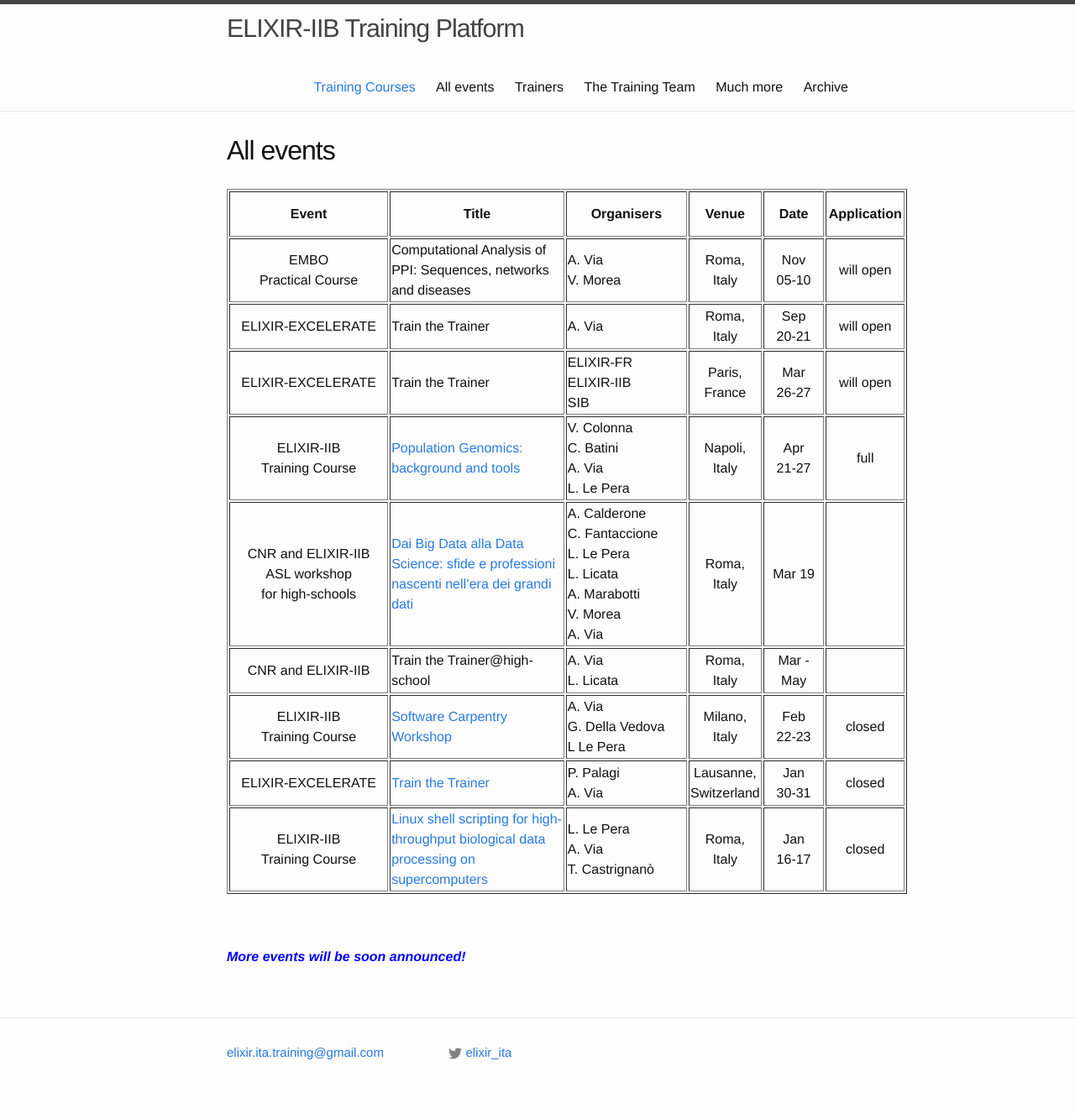
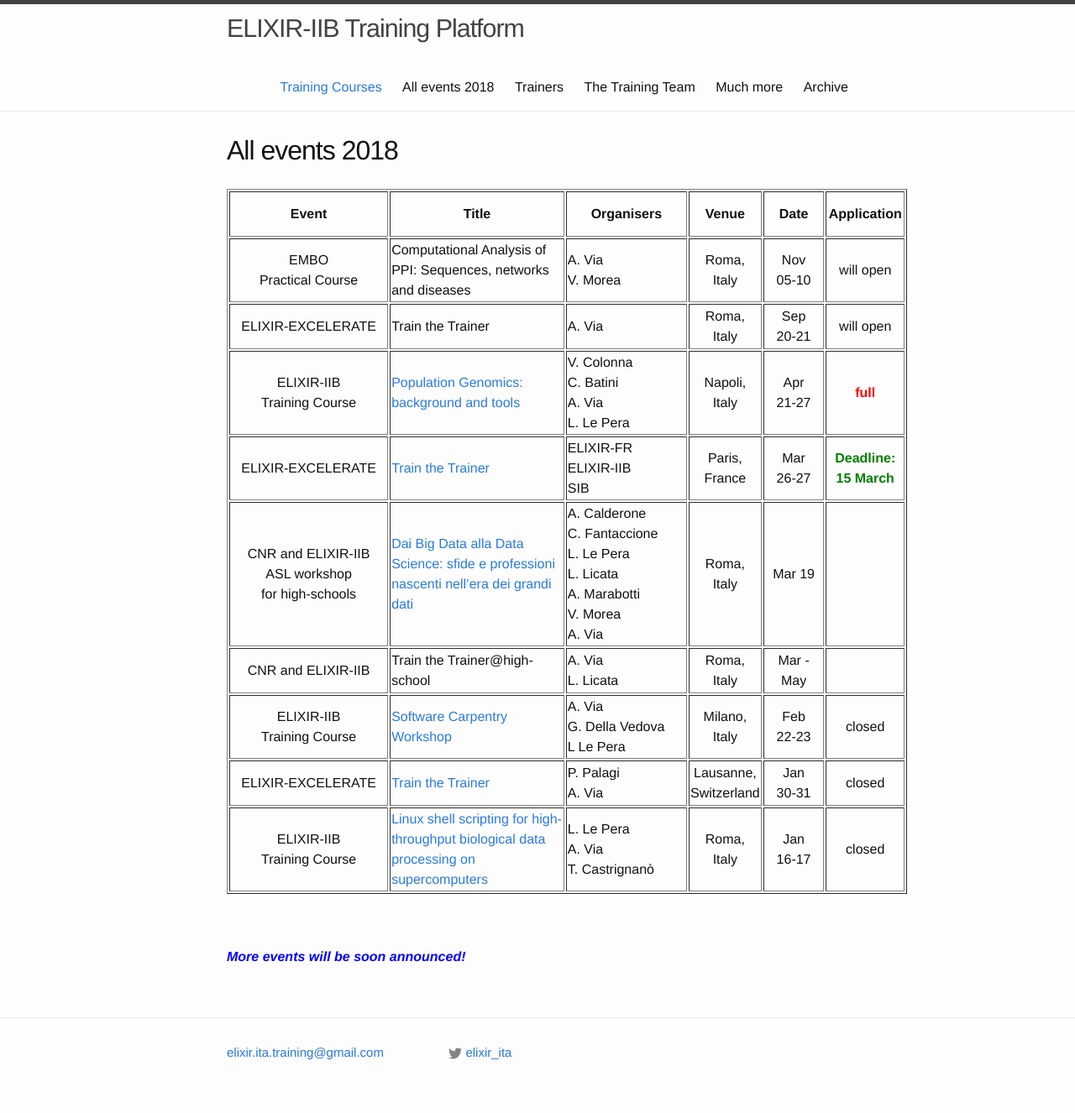
Before and after one commit to ELIXIR-IIB-training/website, a Jekyll site: the page built from _pages/01-all_events.md, in a window 1280 px wide. Shown: the whole page at 84% size. Built offline with Jekyll 4.4.1, drawn with Linux system fonts in a browser that asks for light colours.

Commit message:
Update TtT Paris

```diff
--- a/_pages/01-all_events.md
+++ b/_pages/01-all_events.md
@@ -1,7 +1,7 @@
 ---
 layout: page
-title: All events
-permalink: /all_events/
+title: All events 2018
+permalink: /all_events_2018/
 ---
 
 <table border="1" width="810">
@@ -29,14 +29,7 @@ permalink: /all_events/
    <td height="50" width="75" width="75" align="center">Sep<br>20-21</td>
    <td height="50" align="center">will open</td>
 </tr>
-<tr>
-<td height="50" align="center">ELIXIR-EXCELERATE</td>
-   <td height="50">Train the Trainer</td>
-   <td height="50" width="150">ELIXIR-FR<br>ELIXIR-IIB<br>SIB</td>
-   <td height="50" align="center">Paris,<br>France</td>
-   <td height="50" width="75" width="75" align="center">Mar<br>26-27</td>
-   <td height="50" align="center">will open</td>
-</tr>
+
 
 <!-- <tr>
    <td height="50">Exploiting Docker for reproducibility in bioinformatics analysis</td>
@@ -53,8 +46,16 @@ permalink: /all_events/
    <td height="50" width="150">V. Colonna<br>C. Batini<br>A. Via<br>L. Le Pera</td>
    <td height="50" align="center">Napoli,<br>Italy</td>
    <td height="50" width="75" width="75" align="center">Apr<br>21-27</td>
-   <td height="50" align="center">full</td>
+   <td height="50" align="center"><font color="red"><b>full</b></font></td>
    </tr>
+   <tr>
+<td height="50" align="center">ELIXIR-EXCELERATE</td>
+   <td height="50"><a href="https://elixir-iib-training.github.io/website/2018/03/26/train-the-trainer-paris.html">Train the Trainer</a></td>
+   <td height="50" width="150">ELIXIR-FR<br>ELIXIR-IIB<br>SIB</td>
+   <td height="50" align="center">Paris,<br>France</td>
+   <td height="50" width="75" width="75" align="center">Mar<br>26-27</td>
+   <td height="50" align="center"><font color="green"><b>Deadline:<br>15 March</b></font></td>
+</tr>
 <tr>
 <td height="50" align="center">CNR and ELIXIR-IIB<br>ASL workshop<br>for high-schools</td>
    <td height="50"><a href="https://elixir-iib-training.github.io/website/docs/Workshop-CNR-Righi_Roma2018.html">Dai Big Data alla Data Science: sfide e professioni nascenti nell’era dei grandi dati</a>
```
